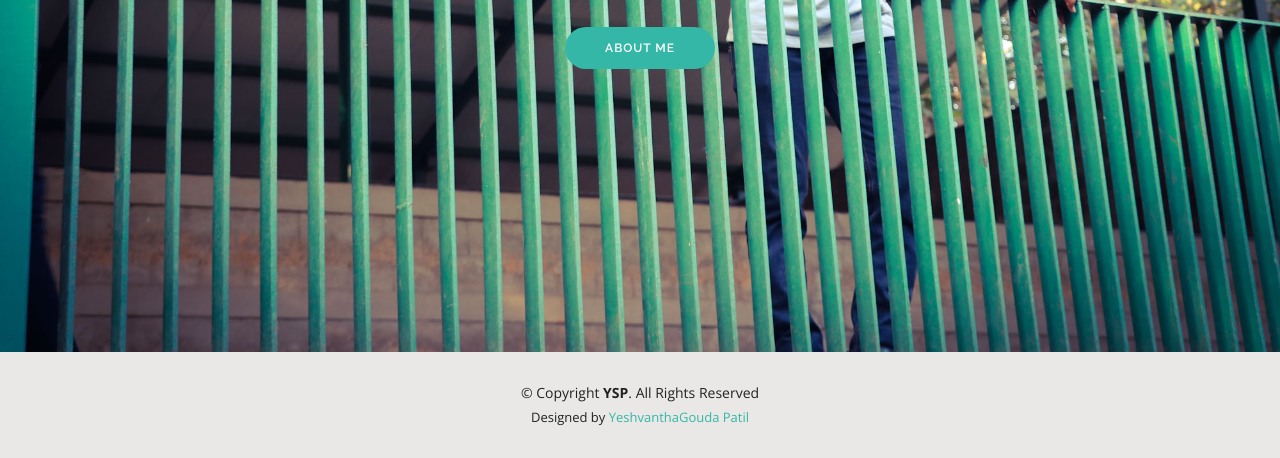
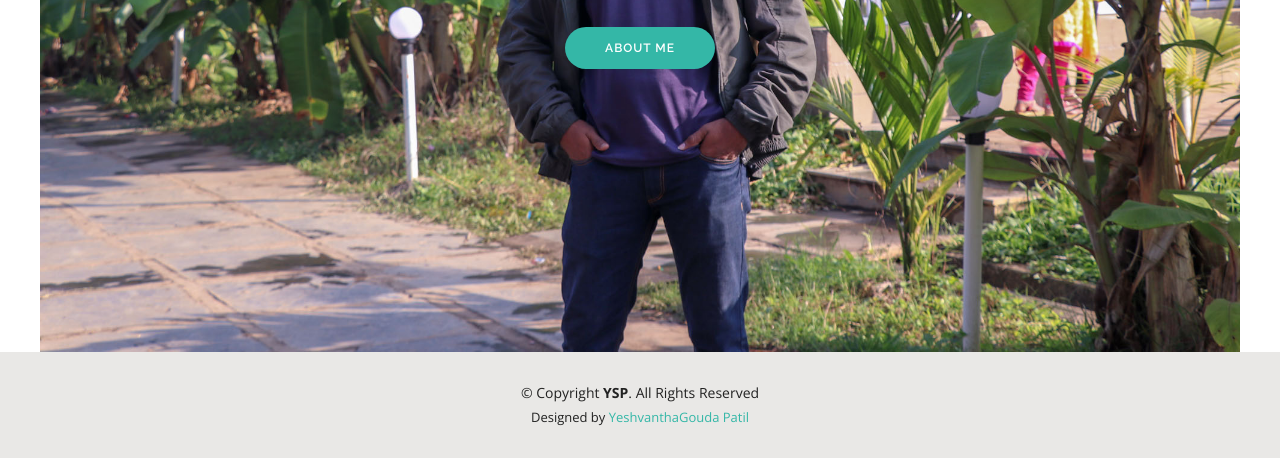
Before and after one commit to yashavanthagoudap/DR, a plain HTML site: page index.html in a window 1280 px wide. Shown: the part 448-906 px from the top of the page. Drawn offline with nearby package versions, Linux system fonts and the light colour scheme.

Commit message:
Update style.css

```diff
--- a/assets/css/style.css
+++ b/assets/css/style.css
@@ -411,8 +411,9 @@ h6 {
 #hero {
   width: 100%;
   height: 100vh;
-  background: url("../img/portfolio/IMG_9023_edited.jpg") fixed center center;
-  background-size: cover;
+  background: url("../img/portfolio-1.jpg") fixed center center;
+  background-size: contain;
+  background-repeat: no-repeat;
 }
 
 #hero .container {
```
